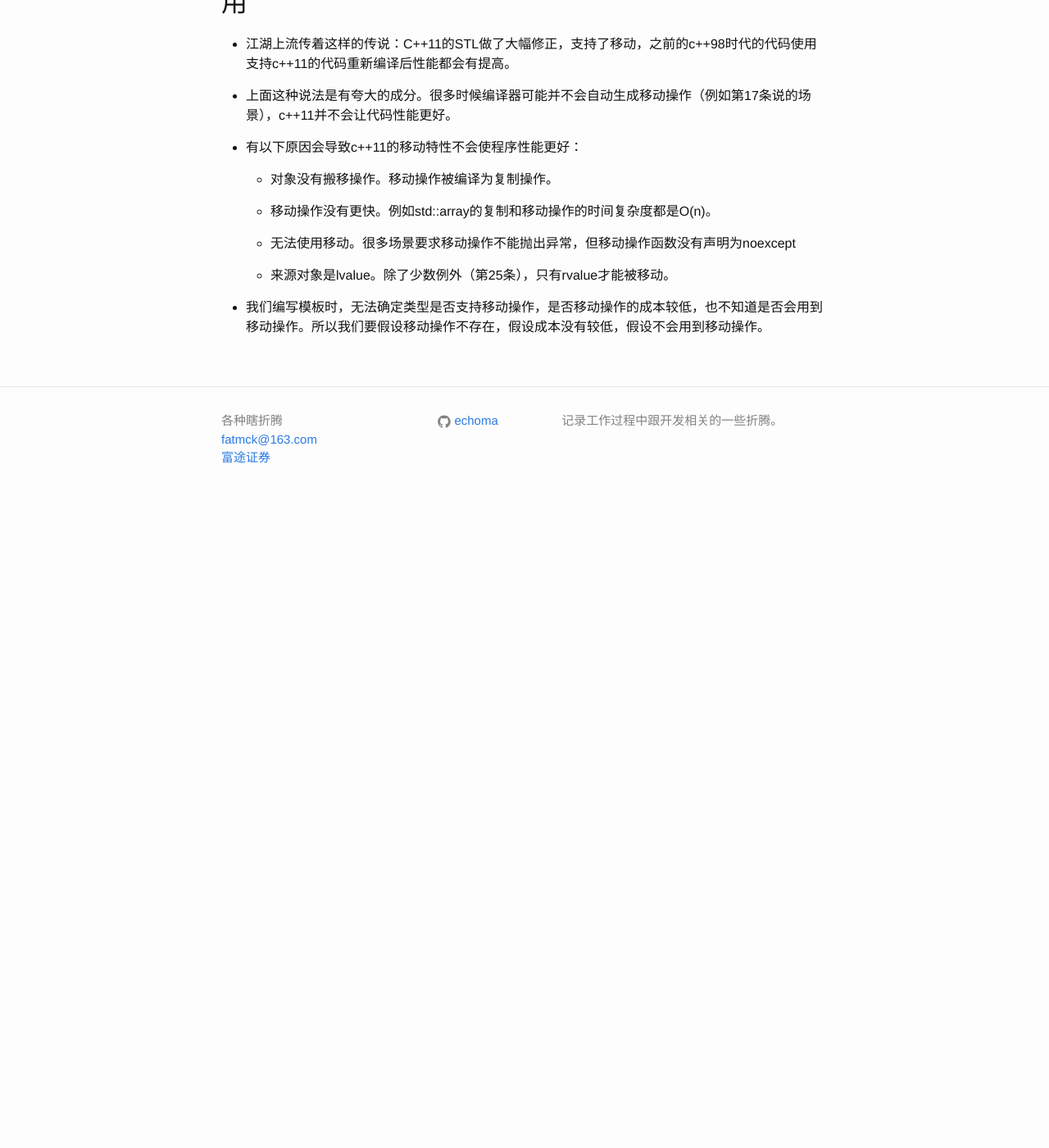
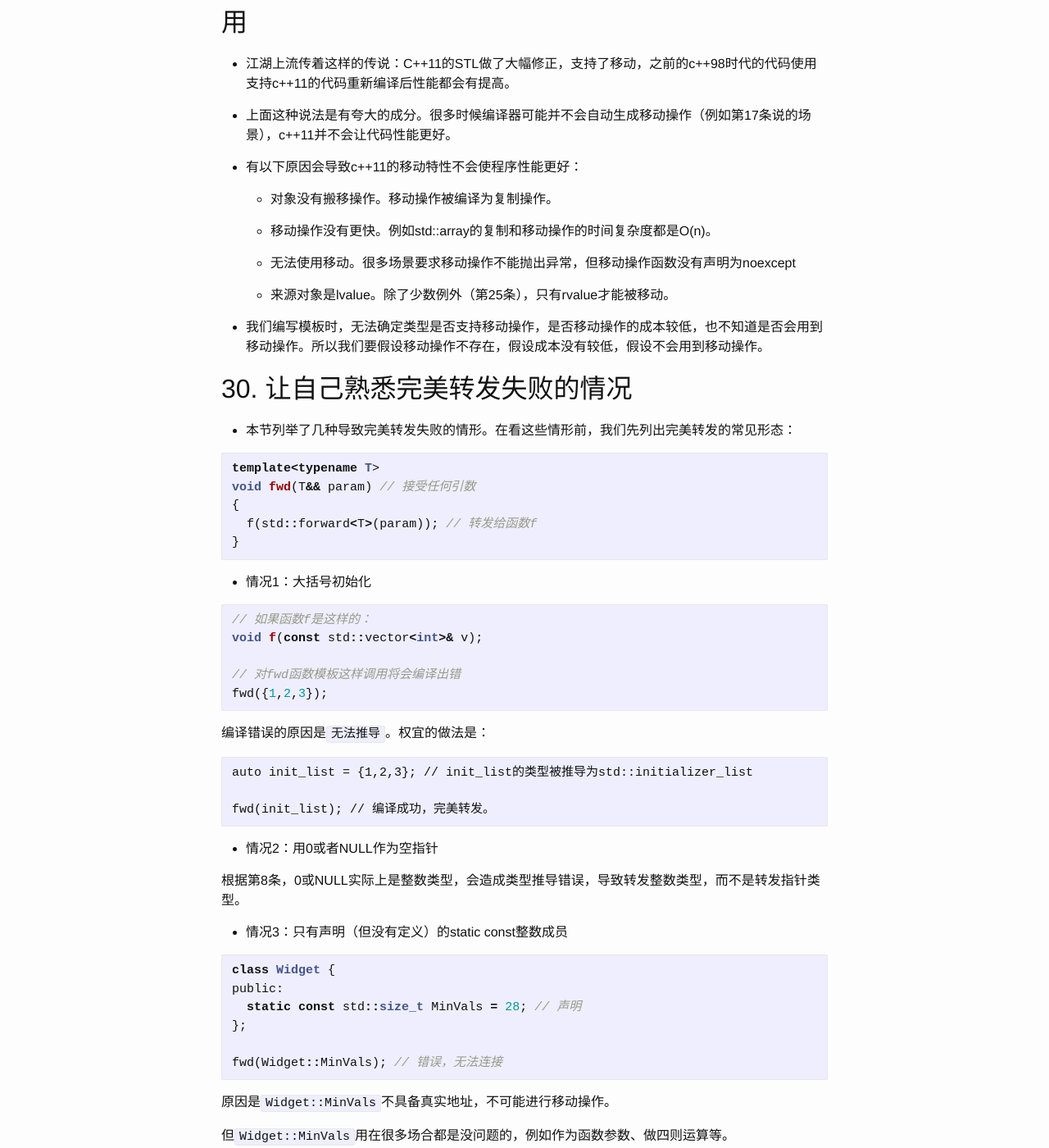
Before and after one commit to echoma/echoma.github.com, a Jekyll site: the page built from _posts/2017-05-05-effective-modern-cpp-chp05-rvalue-move-and-forward.markdown, in a window 1280 px wide and 1400 px high, scrolled down 4292 px. Shown: the whole window at 82% size. Built offline with Jekyll 4.4.1, drawn with Linux system fonts in a browser that asks for light colours; before the commit the page ends 4922 px from its top, so only the background shows below that; some of the changed text lies outside the part shown.

Commit message:
emc++ No.30

````diff
--- a/_posts/2017-05-05-effective-modern-cpp-chp05-rvalue-move-and-forward.markdown
+++ b/_posts/2017-05-05-effective-modern-cpp-chp05-rvalue-move-and-forward.markdown
@@ -179,3 +179,82 @@ public:
   * 来源对象是lvalue。除了少数例外（第25条），只有rvalue才能被移动。
 
 * 我们编写模板时，无法确定类型是否支持移动操作，是否移动操作的成本较低，也不知道是否会用到移动操作。所以我们要假设移动操作不存在，假设成本没有较低，假设不会用到移动操作。
+
+## 30. 让自己熟悉完美转发失败的情况
+
+* 本节列举了几种导致完美转发失败的情形。在看这些情形前，我们先列出完美转发的常见形态：
+
+```c++
+template<typename T>
+void fwd(T&& param) // 接受任何引数
+{
+  f(std::forward<T>(param)); // 转发给函数f
+}
+```
+
+* 情况1：大括号初始化
+
+```c++
+// 如果函数f是这样的：
+void f(const std::vector<int>& v);
+
+// 对fwd函数模板这样调用将会编译出错
+fwd({1,2,3});
+```
+
+编译错误的原因是`无法推导`。权宜的做法是：
+
+```
+auto init_list = {1,2,3}; // init_list的类型被推导为std::initializer_list
+
+fwd(init_list); // 编译成功，完美转发。
+```
+
+* 情况2：用0或者NULL作为空指针
+
+根据第8条，0或NULL实际上是整数类型，会造成类型推导错误，导致转发整数类型，而不是转发指针类型。
+
+* 情况3：只有声明（但没有定义）的static const整数成员
+
+```c++
+class Widget {
+public:
+  static const std::size_t MinVals = 28; // 声明
+};
+
+fwd(Widget::MinVals); // 错误，无法连接
+```
+
+原因是`Widget::MinVals`不具备真实地址，不可能进行移动操作。
+
+但`Widget::MinVals`用在很多场合都是没问题的，例如作为函数参数、做四则运算等。
+
+* 情况4：重载函数名称、模板名称
+
+```c++
+int processVal(int value);
+int processVal(int value, int priority);
+
+fwd(processVal); // 错误，不知道用哪个
+```
+
+```c++
+template<typename T>
+T workOnVal(T param)
+{ ... }
+
+fwd(workOnVal); // 错误！应当实例化这个模板，不然没有地址。
+```
+
+* 比特位
+
+```c++
+struct Foo {
+  first:4;
+};
+
+Foo foo;
+fwd(foo.first); // 错误
+```
+
+原因：指针能够指向的最小单元是char，无法指向比特，c++标准明确禁止对比特位的引用。
````
